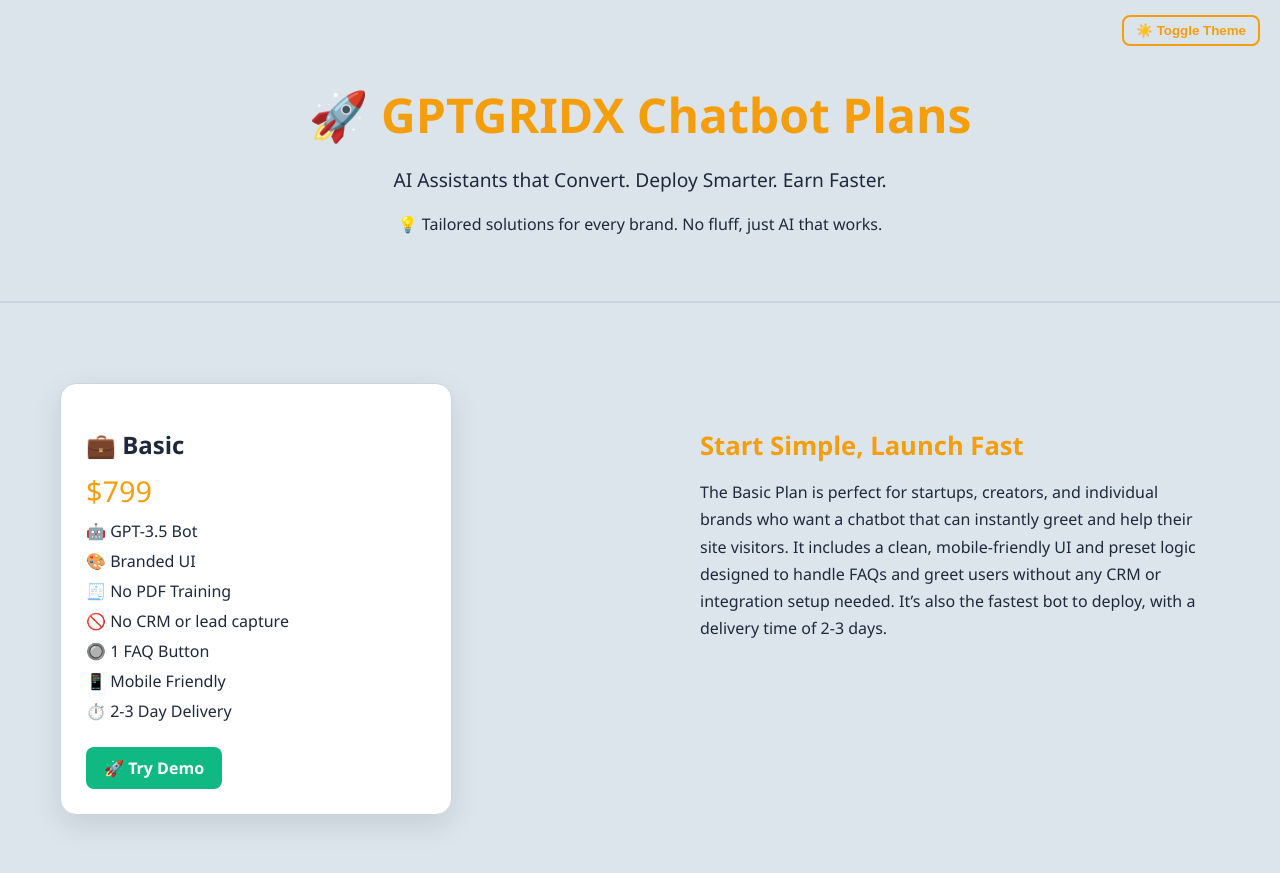
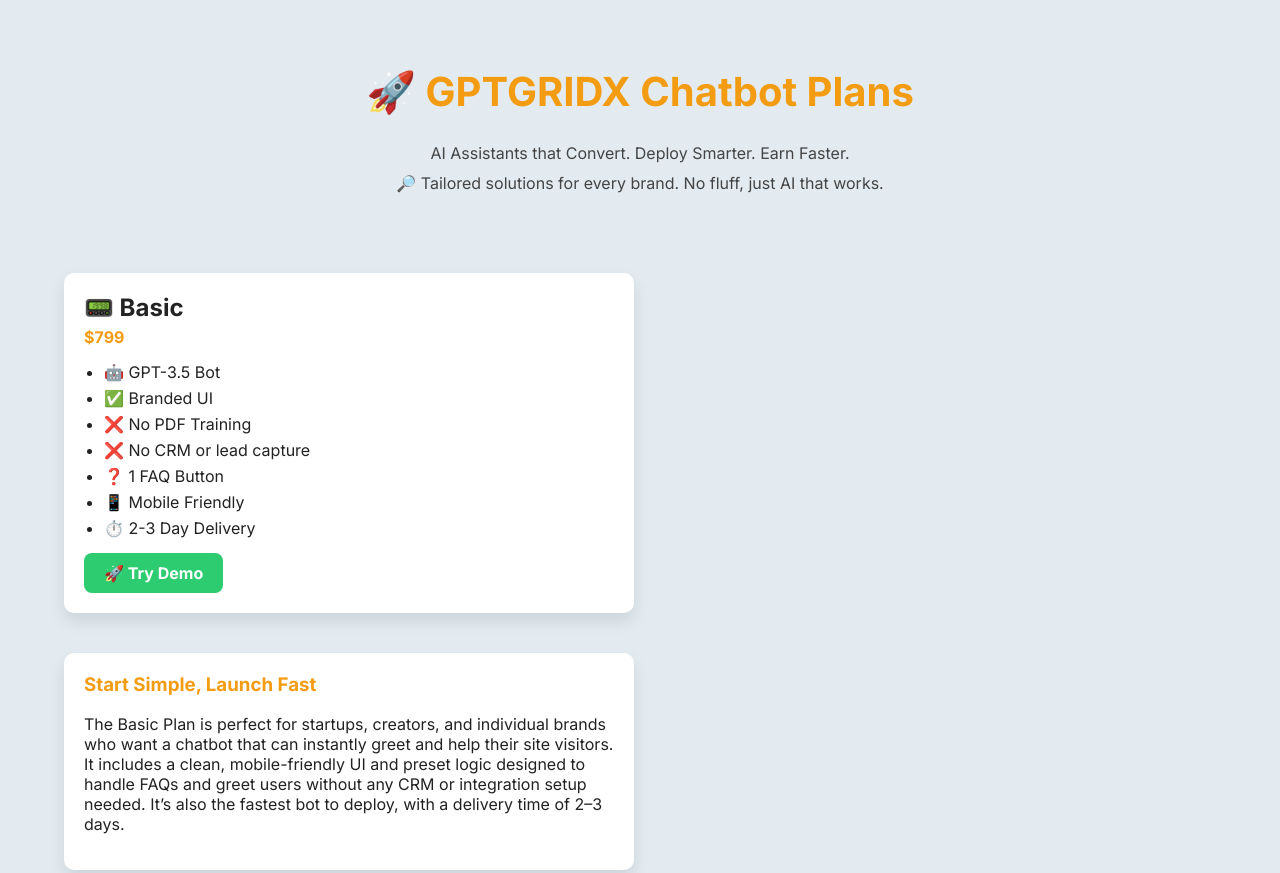
Before and after one commit to AaravSingh080/bestprojectever, a plain HTML site: page index.html in a window 1280 px wide. Shown: the top 873 px of the page. Drawn offline with Linux system fonts and the light colour scheme.

Commit message:
index.html

```diff
--- a/index.html
+++ b/index.html
@@ -1,240 +1,184 @@
 <!DOCTYPE html>
-<html lang="en" data-theme="light">
+<html lang="en">
 <head>
   <meta charset="UTF-8">
   <meta name="viewport" content="width=device-width, initial-scale=1.0">
-  <title>GPTGRIDX – Smart AI Chatbot Plans</title>
+  <title>GPTGRIDX Chatbot Plans</title>
+  <link href="https://fonts.googleapis.com/css2?family=Inter:wght@400;600;700&display=swap" rel="stylesheet">
   <style>
-    :root {
-      --bg: #e7edf3;
-      --text: #1e293b;
-      --card: #ffffff;
-      --accent: #f59e0b;
-      --border: #cbd5e1;
-      --footer: #dbe4eb;
-      --button: #10b981;
+    body {
+      margin: 0;
+      font-family: 'Inter', sans-serif;
+      background-color: #e3ebf1;
+      color: #222;
     }
-    [data-theme="dark"] {
-      --bg: #1e293b;
-      --text: #f1f5f9;
-      --card: #0f172a;
-      --accent: #facc15;
-      --border: #334155;
-      --footer: #0f172a;
-      --button: #22d3ee;
+    .container {
+      width: 90%;
+      max-width: 1400px;
+      margin: 0 auto;
+      padding: 40px 0;
     }
-    body {
-      font-family: 'Segoe UI', sans-serif;
-      background: var(--bg);
-      color: var(--text);
-      margin: 0;
-      padding: 0;
-      transition: all 0.4s ease;
+    .header {
+      text-align: center;
+      margin-bottom: 30px;
     }
-    header {
-      text-align: center;
-      padding: 50px 20px;
-      background: var(--footer);
-      border-bottom: 2px solid var(--border);
-      position: relative;
+    .header h1 {
+      font-size: 2.5rem;
+      color: #f39c12;
     }
-    header h1 {
-      font-size: 3rem;
-      color: var(--accent);
-      margin-bottom: 10px;
+    .header p {
+      margin: 10px 0;
+      color: #444;
     }
-    .subheading {
-      font-size: 1.2rem;
-      color: var(--text);
-    }
-    .toggle-theme {
-      position: absolute;
-      top: 15px;
-      right: 20px;
-      background: none;
-      color: var(--accent);
-      border: 2px solid var(--accent);
-      padding: 6px 12px;
-      border-radius: 8px;
-      cursor: pointer;
-      font-weight: bold;
-    }
-    .slogan {
-      font-size: 1rem;
-      text-align: center;
-      margin-top: 10px;
-      color: var(--text);
-    }
-    .section {
+    .plan-section {
       display: flex;
+      justify-content: space-between;
       align-items: flex-start;
-      justify-content: space-between;
       gap: 40px;
-      padding: 80px 60px;
+      margin: 80px 0;
       flex-wrap: wrap;
     }
-    .section:nth-child(even) {
+    .plan-section.reverse {
       flex-direction: row-reverse;
-      background: #dce5ec;
     }
-    .card {
-      background: var(--card);
-      color: var(--text);
-      border: 1px solid var(--border);
-      border-radius: 16px;
-      padding: 25px;
-      width: 340px;
-      box-shadow: 0 10px 30px rgba(0,0,0,0.1);
-      transition: transform 0.3s ease, box-shadow 0.3s ease;
+    .plan-box, .description-box {
+      background: white;
+      padding: 20px;
+      border-radius: 10px;
+      box-shadow: 0 8px 16px rgba(0,0,0,0.1);
+      width: 46%;
+      transition: transform 0.3s ease;
     }
-    .card:hover {
-      transform: scale(1.03);
-      box-shadow: 0 20px 40px rgba(0,0,0,0.2);
+    .plan-box:hover, .description-box:hover {
+      transform: translateY(-6px);
     }
-    .card h2 {
+    .plan-box h2 {
+      margin: 0;
       font-size: 1.5rem;
-      margin-bottom: 10px;
     }
     .price {
-      font-size: 1.8rem;
-      color: var(--accent);
-      margin-bottom: 10px;
+      color: #f39c12;
+      font-weight: bold;
+      margin-top: 5px;
     }
     .features {
-      list-style: none;
-      padding: 0;
-      margin: 10px 0;
+      margin: 15px 0;
+      padding-left: 20px;
     }
     .features li {
-      margin-bottom: 8px;
+      margin-bottom: 6px;
     }
-    .text-block {
-      max-width: 500px;
+    .btn {
+      display: inline-block;
+      background-color: #2ecc71;
+      color: white;
+      padding: 10px 20px;
+      border-radius: 8px;
+      text-decoration: none;
+      font-weight: bold;
+      transition: background-color 0.3s ease;
+    }
+    .btn:hover {
+      background-color: #27ae60;
+    }
+    .description-box h3 {
+      color: #f39c12;
+      margin-top: 0;
+    }
+    .footer {
+      text-align: center;
       padding: 20px;
-      border-radius: 16px;
-      transition: transform 0.3s ease, box-shadow 0.3s ease;
+      font-size: 0.9rem;
+      color: #666;
     }
-    .text-block:hover {
-      transform: scale(1.04);
-      box-shadow: 0 10px 30px rgba(0,0,0,0.15);
-      background-color: rgba(255,255,255,0.5);
+    @media(max-width: 900px) {
+      .plan-section {
+        flex-direction: column;
+        gap: 30px;
       }
-    .text-block h3 {
-      font-size: 1.6rem;
-      color: var(--accent);
-      margin-bottom: 10px;
+      .plan-box, .description-box {
+        width: 100%;
       }
-    .text-block p {
-      font-size: 1rem;
-      line-height: 1.7;
-    }
-    .demo-btn {
-      display: inline-block;
-      margin-top: 15px;
-      background-color: var(--button);
-      color: white;
-      padding: 10px 18px;
-      border-radius: 8px;
-      font-weight: bold;
-      text-decoration: none;
-      transition: background 0.3s ease;
-    }
-    .demo-btn:hover {
-      background-color: #059669;
-    }
-    footer {
-      text-align: center;
-      padding: 30px;
-      background: var(--footer);
-      border-top: 2px solid var(--border);
-      font-size: 0.9rem;
     }
   </style>
 </head>
 <body>
-<header>
+  <div class="container">
+    <div class="header">
       <h1>🚀 GPTGRIDX Chatbot Plans</h1>
-    <p class="subheading">AI Assistants that Convert. Deploy Smarter. Earn Faster.</p>
-    <button class="toggle-theme" onclick="toggleTheme()">☀️ Toggle Theme</button>
-    <p class="slogan">💡 Tailored solutions for every brand. No fluff, just AI that works.</p>
-  </header>
+      <p>AI Assistants that Convert. Deploy Smarter. Earn Faster.</p>
+      <p>🔎 Tailored solutions for every brand. No fluff, just AI that works.</p>
+    </div>
 
-  <section class="section">
-    <div class="text-block">
-      <h3>Start Simple, Launch Fast</h3>
-      <p>The Basic Plan is perfect for startups, creators, and individual brands who want a chatbot that can instantly greet and help their site visitors. It includes a clean, mobile-friendly UI and preset logic designed to handle FAQs and greet users without any CRM or integration setup needed. It’s also the fastest bot to deploy, with a delivery time of 2-3 days.</p>
-    </div>
-    <div class="card">
-      <h2>💼 Basic</h2>
+    <div class="plan-section">
+      <div class="plan-box">
+        <h2>📟 Basic</h2>
         <div class="price">$799</div>
         <ul class="features">
           <li>🤖 GPT-3.5 Bot</li>
-        <li>🎨 Branded UI</li>
-        <li>🧾 No PDF Training</li>
-        <li>🚫 No CRM or lead capture</li>
-        <li>🔘 1 FAQ Button</li>
+          <li>✅ Branded UI</li>
+          <li>❌ No PDF Training</li>
+          <li>❌ No CRM or lead capture</li>
+          <li>❓ 1 FAQ Button</li>
           <li>📱 Mobile Friendly</li>
           <li>⏱️ 2-3 Day Delivery</li>
         </ul>
-      <a href="https://gptgridx-basic.onrender.com/" class="demo-btn">🚀 Try Demo</a>
+        <a href="#" class="btn">🚀 Try Demo</a>
       </div>
-  </section>
+      <div class="description-box">
+        <h3>Start Simple, Launch Fast</h3>
+        <p>The Basic Plan is perfect for startups, creators, and individual brands who want a chatbot that can instantly greet and help their site visitors. It includes a clean, mobile-friendly UI and preset logic designed to handle FAQs and greet users without any CRM or integration setup needed. It’s also the fastest bot to deploy, with a delivery time of 2–3 days.</p>
+      </div>
+    </div>
 
-  <section class="section">
-    <div class="text-block">
-      <h3>Upgrade to Smarter AI</h3>
-      <p>The Standard Plan gives you upgraded intelligence with GPT-4 and the ability to respond from PDFs. It's ideal for educators, agencies, and solo creators needing a more dynamic and responsive assistant.</p>
-    </div>
-    <div class="card">
+    <div class="plan-section reverse">
+      <div class="plan-box">
         <h2>⚙️ Standard</h2>
         <div class="price">$2,200</div>
         <ul class="features">
-        <li>🤖 GPT-4 / 3.5 Bot</li>
-        <li>🎨 Branded UI</li>
-        <li>📚 Up to 3 PDF Documents</li>
-        <li>🧾 No CRM or lead capture</li>
-        <li>🔘 2 FAQ Buttons</li>
+          <li>🤖 GPT-4 & GPT-3.5 Bot</li>
+          <li>✅ Branded UI</li>
+          <li>📄 Up to 3 PDF Documents</li>
+          <li>❌ No CRM or lead capture</li>
+          <li>❓ 2 FAQ Buttons</li>
           <li>📱 Mobile Friendly</li>
           <li>⏱️ 5 Day Delivery</li>
         </ul>
-      <a href="https://gptgridx-standard.onrender.com/" class="demo-btn">🚀 Try Demo</a>
+        <a href="#" class="btn">🚀 Try Demo</a>
       </div>
-  </section>
+      <div class="description-box">
+        <h3>Upgrade to Smarter AI</h3>
+        <p>The Standard Plan gives you upgraded intelligence with GPT-4 and the ability to respond from PDFs. It’s ideal for educators, agencies, and solo creators needing a more dynamic and responsive assistant.</p>
+      </div>
+    </div>
 
-  <section class="section">
-    <div class="text-block">
-      <h3>Enterprise-Ready AI</h3>
-      <p>The Premium Plan is a full-blown intelligent assistant for growing companies. It includes GPT-4 power, support for up to 10 PDFs using Retrieval Augmented Generation (RAG), lead collection, Google Sheets, Notion, and CRM integration. You also get analytics, a dashboard, subdomain hosting, and hands-on support. Ideal for digital agencies, SaaS platforms, service providers, and client-based businesses.</p>
-    </div>
-    <div class="card">
-      <h2>👑 Premium</h2>
+    <div class="plan-section">
+      <div class="plan-box">
+        <h2>💼 Premium</h2>
         <div class="price">$4,100</div>
         <ul class="features">
           <li>🤖 GPT-4 Bot</li>
-        <li>📊 UI + Analytics + Admin Panel</li>
-        <li>📚 10 PDFs (RAG Ready)</li>
-        <li>✅ CRM, Sheets, Notion Integration</li>
-        <li>🔘 3+ FAQ Buttons</li>
-        <li>🔗 Subdomain Hosting</li>
-        <li>📱 Mobile Optimized</li>
-        <li>🛠️ 7-Day Live Support</li>
+          <li>📊 Branded UI + Analytics</li>
+          <li>📚 Up to 10 PDFs (RAG)</li>
+          <li>🔗 CRM, Google Sheets, Notion</li>
+          <li>❓ 3+ FAQ Buttons</li>
+          <li>📡 Subdomain Hosting</li>
+          <li>📱 Mobile Friendly</li>
+          <li>🛠️ 7-Day Support</li>
           <li>🎥 Loom Setup + PDF Guide</li>
         </ul>
-      <a href="https://gptgridx-premium.onrender.com/" class="demo-btn">🚀 Try Demo</a>
+        <a href="#" class="btn">🚀 Try Demo</a>
       </div>
-  </section>
+      <div class="description-box">
+        <h3>Enterprise AI That Sells</h3>
+        <p>Our Premium Plan is the complete solution for enterprise use. It combines powerful GPT-4 intelligence with secure hosting, lead capture systems, analytics, and CRM integrations. Ideal for scaling operations and improving user engagement across platforms.</p>
+      </div>
+    </div>
 
-  <footer>
-    📩 Contact: <a href="mailto:gptgridx@gmail.com" style="color:var(--accent)">gptgridx@gmail.com</a><br>
-    ✨ All bots are custom-built, secure & fully owned by you.
-  </footer>
-
-  <script>
-    function toggleTheme() {
-      const html = document.documentElement;
-      const theme = html.getAttribute('data-theme');
-      html.setAttribute('data-theme', theme === 'dark' ? 'light' : 'dark');
-    }
-  </script>
+    <div class="footer">
+      Contact: <a href="mailto:gptgridx@gmail.com">gptgridx@gmail.com</a><br>
+      All bots are custom-built, secure, and fully owned by you.
+    </div>
+  </div>
 </body>
 </html>
```
Lines whose indentation alone changed are shown as unchanged.
